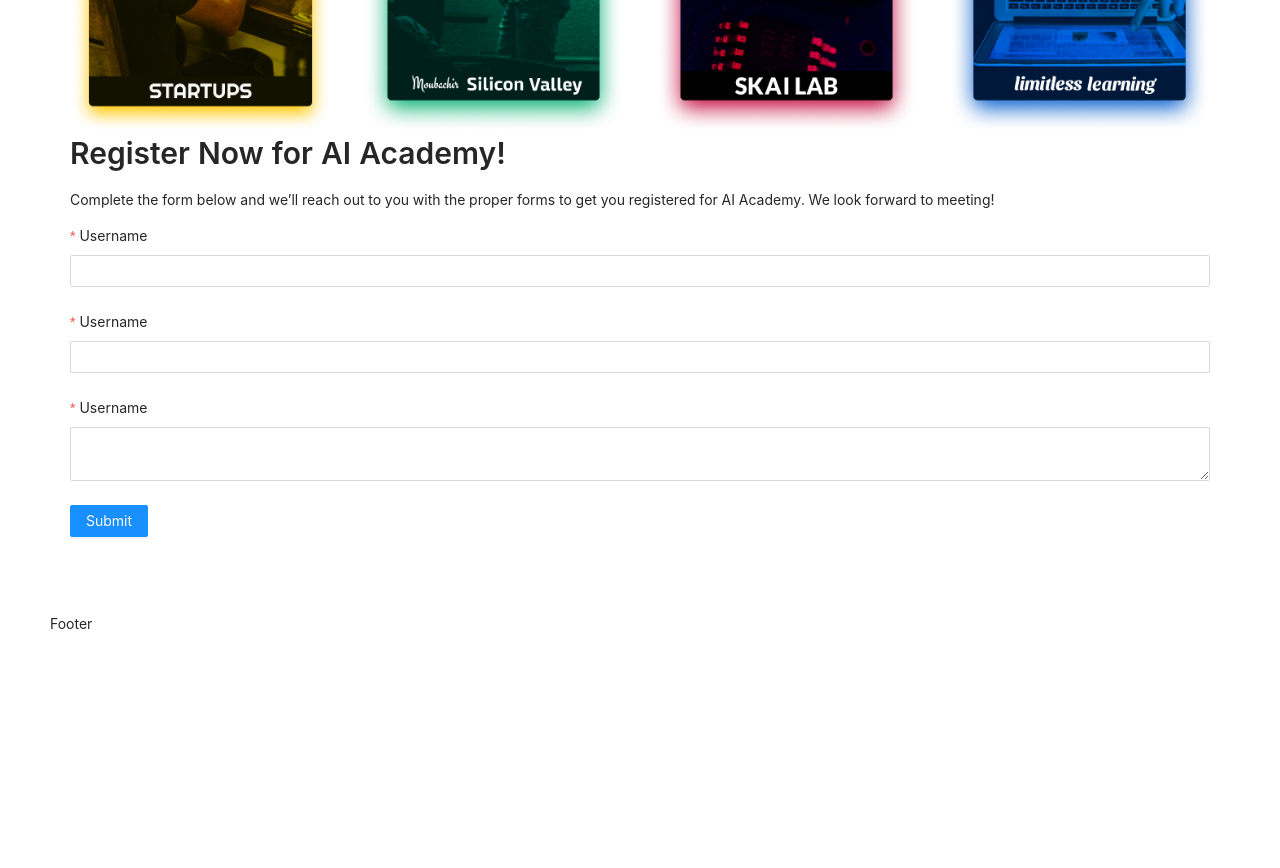
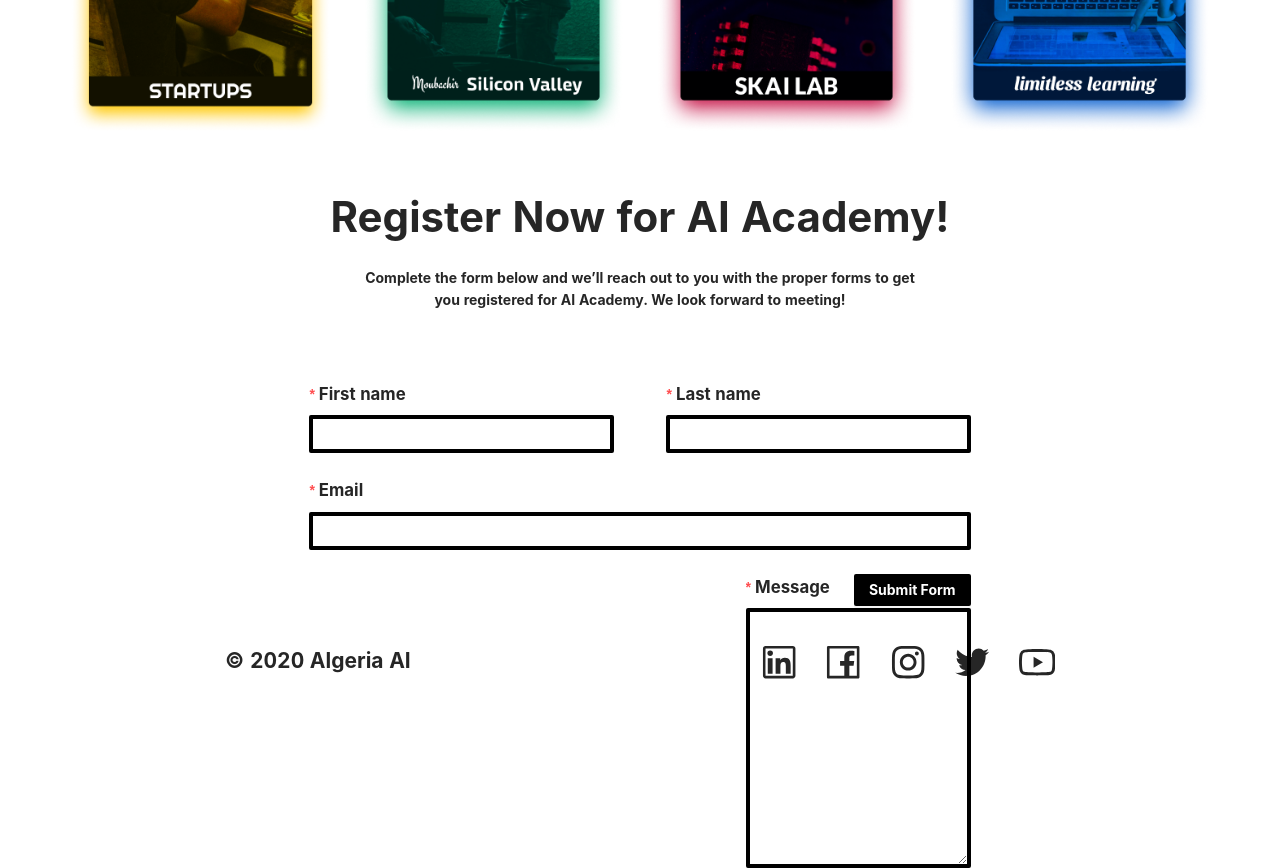
Before and after one commit to Skai-lab/algeria-ai, a React (Create React App) app: page / in a window 1280 px wide. Shown: the part 500-1368 px from the top of the page. Before the commit the page ends 1159 px from the top, so only its background shows below. Built offline with nearby package versions, Linux system fonts and the light colour scheme.

Commit message:
feat :  update websit styole

```diff
--- a/package.json
+++ b/package.json
@@ -3,6 +3,7 @@
   "version": "0.1.0",
   "private": true,
   "dependencies": {
+    "@ant-design/icons": "^4.3.0",
     "@testing-library/jest-dom": "^5.11.4",
     "@testing-library/react": "^11.1.0",
     "@testing-library/user-event": "^12.1.10",
--- a/src/index.css
+++ b/src/index.css
@@ -11,3 +11,35 @@ code {
   font-family: source-code-pro, Menlo, Monaco, Consolas, 'Courier New',
     monospace;
 }
+
+label{
+  font-weight: bolder;
+  font-size: larger !important;
+}
+
+#contact-form-submit-message-container{
+  position: relative;
+}
+
+#contact-form-submit-message-container .ant-row:last-child{
+  position:absolute !important;
+  top: 88% !important;
+  left: auto;
+  right: 0;
+}
+
+.ant-input{
+  border: black solid 0.3em !important;
+}
+
+button[type=submit]{
+  background-color: black;
+  border: black;
+  font-weight: bold;
+  font-size: 1em;
+}
+
+button[type=submit]:hover{
+  background-color: rgb(29, 27, 27);
+
+}
--- a/src/routes/home/home.tsx
+++ b/src/routes/home/home.tsx
@@ -1,5 +1,23 @@
 import React from "react";
-import { Layout, Image, Drawer, Button, Row, Col, Typography, Form, Input } from "antd";
+import {
+    Layout,
+    Image,
+    Drawer,
+    Button,
+    Row,
+    Col,
+    Typography,
+    Form,
+    Input,
+} from "antd";
+import {
+    LinkedinOutlined,
+    FacebookOutlined,
+    InstagramOutlined,
+    TwitterOutlined,
+    YoutubeOutlined,
+} from "@ant-design/icons";
+
 import Logo from "../../assets/algeria-ai-logo.png";
 import Algeria_Text from "../../assets/algeria-text.png";
 import humberger from "../../assets/humburger.png";
@@ -7,16 +25,80 @@ import dzstartupimage from "../../assets/dz startup frame.png";
 import mubashirimage from "../../assets/mubashir frame.png";
 import skailabimage from "../../assets/skailab frame.png";
 import limitlessimage from "../../assets/limitless frame.png";
-const ContactUs = () =>{
-    const onFinish = (values:any) => {
-        console.log('Success:', values);
+const FooterSection = () => (
+    <Row justify="space-around">
+        <Col>
+            <Typography.Text style={{ fontSize: "1.5em", fontWeight: "bold" }}>
+                © 2020 Algeria AI
+            </Typography.Text>{" "}
+        </Col>
+        <Col>
+            <Row gutter={{ xs: 6, sm: 12, md: 18, lg: 28 }}>
+                <Col>
+                    <LinkedinOutlined style={{ fontSize: "2.6em" }} />
+                </Col>
+                <Col>
+                    <FacebookOutlined style={{ fontSize: "2.6em" }} />
+                </Col>
+                <Col>
+                    <InstagramOutlined style={{ fontSize: "2.6em" }} />
+                </Col>
+                <Col>
+                    <TwitterOutlined style={{ fontSize: "2.6em" }} />
+                </Col>
+                <Col>
+                    <YoutubeOutlined style={{ fontSize: "2.6em" }} />
+                </Col>
+            </Row>
+        </Col>
+    </Row>
+);
+
+const ContactUsHeader = () => (
+    <>
+        <Typography.Title
+            style={{
+                textAlign: "center",
+                fontSize: "3em",
+                fontWeight: "bolder",
+            }}
+            level={2}
+        >
+            Register Now for AI Academy!
+        </Typography.Title>
+        <Typography.Paragraph
+            style={{
+                textAlign: "center",
+                width: "50%",
+                margin: "0 auto 0 auto",
+                fontWeight: "bold",
+            }}
+        >
+            Complete the form below and we’ll reach out to you with the proper
+            forms to get you registered for AI Academy. We look forward to
+            meeting!
+        </Typography.Paragraph>
+    </>
+);
+
+const ContactUs = () => {
+    const onFinish = (values: any) => {
+        console.log("Success:", values);
     };
 
-    const onFinishFailed = (errorInfo:any) => {
-        console.log('Failed:', errorInfo);
+    const onFinishFailed = (errorInfo: any) => {
+        console.log("Failed:", errorInfo);
     };
-    return(
+    return (
+        <div style={{ marginTop: "4em", marginBottom: "3em" }}>
+            <ContactUsHeader />
             <Form
+                style={{
+                    marginTop: "5em",
+                    width: "58%",
+                    marginLeft: "auto",
+                    marginRight: "auto",
+                }}
                 name="contact-us"
                 layout="vertical"
                 initialValues={{
@@ -25,13 +107,15 @@ const ContactUs = () =>{
                 onFinish={onFinish}
                 onFinishFailed={onFinishFailed}
             >
+                <Row style={{ minWidth: "100%" }} justify="space-between">
                     <Form.Item
-        label="Username"
-        name="username"
+                        label="First name"
+                        name="first-name"
+                        style={{ minWidth: "46%" }}
                         rules={[
                             {
                                 required: true,
-            message: 'Please input your username!',
+                                message: "Please input your first name",
                             },
                         ]}
                     >
@@ -39,42 +123,57 @@ const ContactUs = () =>{
                     </Form.Item>
 
                     <Form.Item
-        label="Username"
-        name="username"
+                        label="Last name"
+                        name="last-name"
+                        style={{ minWidth: "46%" }}
                         rules={[
                             {
                                 required: true,
-            message: 'Please input your username!',
+                                message: "Please input your last name",
                             },
                         ]}
                     >
                         <Input />
                     </Form.Item>
-
+                </Row>
                 <Form.Item
-        label="Username"
-        name="username"
+                    label="Email"
+                    name="email"
                     rules={[
                         {
                             required: true,
-            message: 'Please input your username!',
+                            message: "Please input your email",
                         },
                     ]}
                 >
-        <Input.TextArea />
+                    <Input />
+                </Form.Item>
+            <div id="contact-form-submit-message-container">
+                <Form.Item
+                    label="Message"
+                    name="message"
+
+                    rules={[
+                        {
+                            required: true,
+                            message: "Please input your message",
+                        },
+                    ]}
+                >
+                    <Input.TextArea style={{height:"260px"}} />
                 </Form.Item>
 
-
-
-
                 <Form.Item >
-        <Button type="primary" htmlType="submit">
-          Submit
+                    <Button    type="primary" htmlType="submit">
+                        Submit Form
                     </Button>
                 </Form.Item>
+            </div>
             </Form>
-    )
-}
+        </div>
+    );
+};
+
 class Home extends React.Component {
     state = {
         text: "",
@@ -182,18 +281,12 @@ class Home extends React.Component {
                     </Row>
 
                     <div>
-                        <Typography.Title level={2}>
-                            Register Now for AI Academy!
-                        </Typography.Title>
-                        <Typography.Paragraph>
-                            Complete the form below and we’ll reach out to you
-                            with the proper forms to get you registered for AI
-                            Academy. We look forward to meeting!
-                        </Typography.Paragraph>
-                        <ContactUs/>
+                        <ContactUs />
                     </div>
                 </Layout.Content>
-                <Layout.Footer style={this.white}>Footer</Layout.Footer>
+                <Layout.Footer style={this.white}>
+                    <FooterSection />
+                </Layout.Footer>
             </Layout>
         );
     }
```
Also changed, not shown: 1 other file (tests, documents, lock files or other folders). Lines whose indentation alone changed are shown as unchanged.
